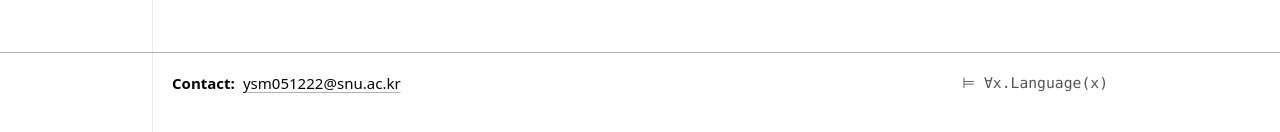
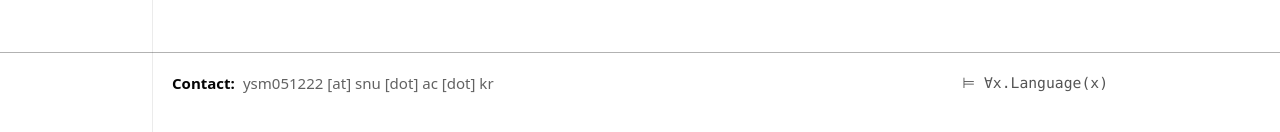
Before and after one commit to ysm051222/ysm051222.github.io, a plain HTML site: page index.html in a window 1280 px wide. Shown: the part 1060-1192 px from the top of the page. Drawn offline with Linux system fonts and the light colour scheme; a web font is replaced by a local one.

Commit message:
Update contact email format in footer

```diff
--- a/index.html
+++ b/index.html
@@ -1139,7 +1139,7 @@ As my understanding of the field continues to develop, I am actively exploring a
     </main>
 
     <footer class="footer">
-      <div class="contact"><strong>Contact:</strong><a href="mailto:ysm051222@snu.ac.kr">ysm051222@snu.ac.kr</a></div>
+      <div class="contact"><strong>Contact:</strong>ysm051222 [at] snu [dot] ac [dot] kr</div>
       <div class="formula">⊨ ∀x.Language(x)</div>
     </footer>
   </div>
```
